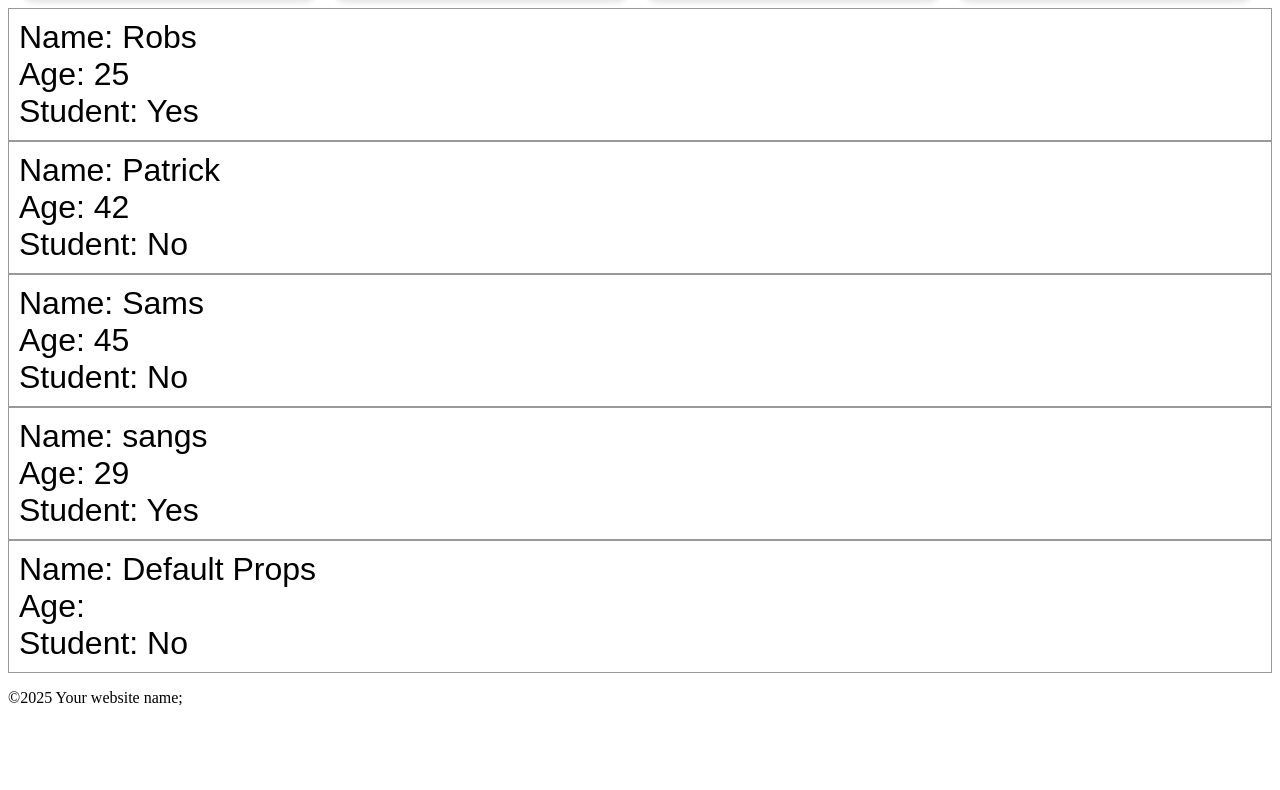
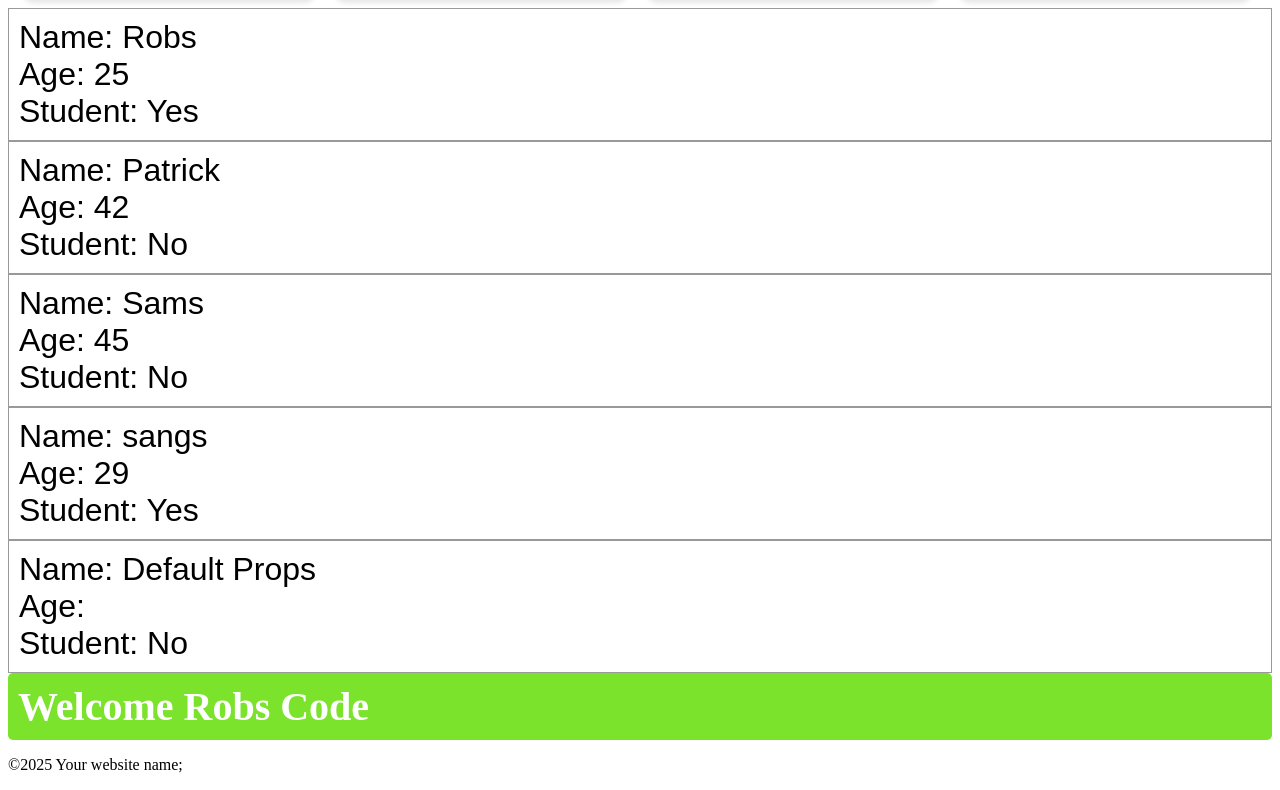
Before and after one commit to neupanerabin/React_Work, a React (Vite) app in the folder react-app-learn/: page / in a window 1280 px wide. Shown: the part 543-1333 px from the top of the page. Before the commit the page ends 1266 px from the top, so only its background shows below. Built offline with nearby package versions, Linux system fonts and the light colour scheme.

Commit message:
conditional rendering

```diff
--- a/react-app-learn/src/App.jsx
+++ b/react-app-learn/src/App.jsx
@@ -3,6 +3,7 @@ import Footer from "./Footer.jsx";
 import Food from "./Food.jsx"
 import Card from "./Card.jsx";
 import Student from "./Student.jsx";
+import UserGreetings from "./UserGreeting.jsx";
 
 function App() {
 
@@ -19,6 +20,9 @@ function App() {
       <Student name="Sams " age={45} isStudent={false} />
       <Student name="sangs " age={29} isStudent={true} />
       <Student name="Default Props" />
+
+      <UserGreetings isLoggedIn={true} username="Robs Code" />
+
       <Footer></Footer>
     </>
 
--- /dev/null
+++ b/react-app-learn/src/UserGreeting.jsx
@@ -0,0 +1,24 @@
+import PropTypes from "prop-types";
+
+function UserGreetings(props) {
+
+  const welcomeMessage = <h2 className="welcome-message"> Welcome {props.username} </h2>;
+  const loginPrompt = <h2 className="login-prompt">Please login to Continue</h2>;
+
+  return (props.isLoggedIn ? welcomeMessage : loginPrompt);
+
+
+}
+UserGreetings.prototypes = {
+  isLoggedIn: PropTypes.bool,
+  username: PropTypes.string,
+
+}
+
+UserGreetings.defaultProps = {
+  isLoggedIn: true,
+  username: "Guest",
+
+}
+
+export default UserGreetings
--- a/react-app-learn/src/index.css
+++ b/react-app-learn/src/index.css
@@ -38,3 +38,21 @@
 .student p {
   margin: 0;
 }
+
+.welcome-message{
+  font-size: 2.5em;
+  background-color: rgb(123, 227, 43);
+  color: white;
+  padding: 10px;
+  border-radius: 5px;
+  margin: 0;
+}
+
+.login-prompt{
+  font-size: 2.5em;
+  background-color: rgb(234, 20, 20);
+  color: white;
+  padding: 10px;
+  border-radius: 5px;
+  margin: 0;
+}
```
Also changed, not shown: 1 other file (tests, documents, lock files or other folders).
